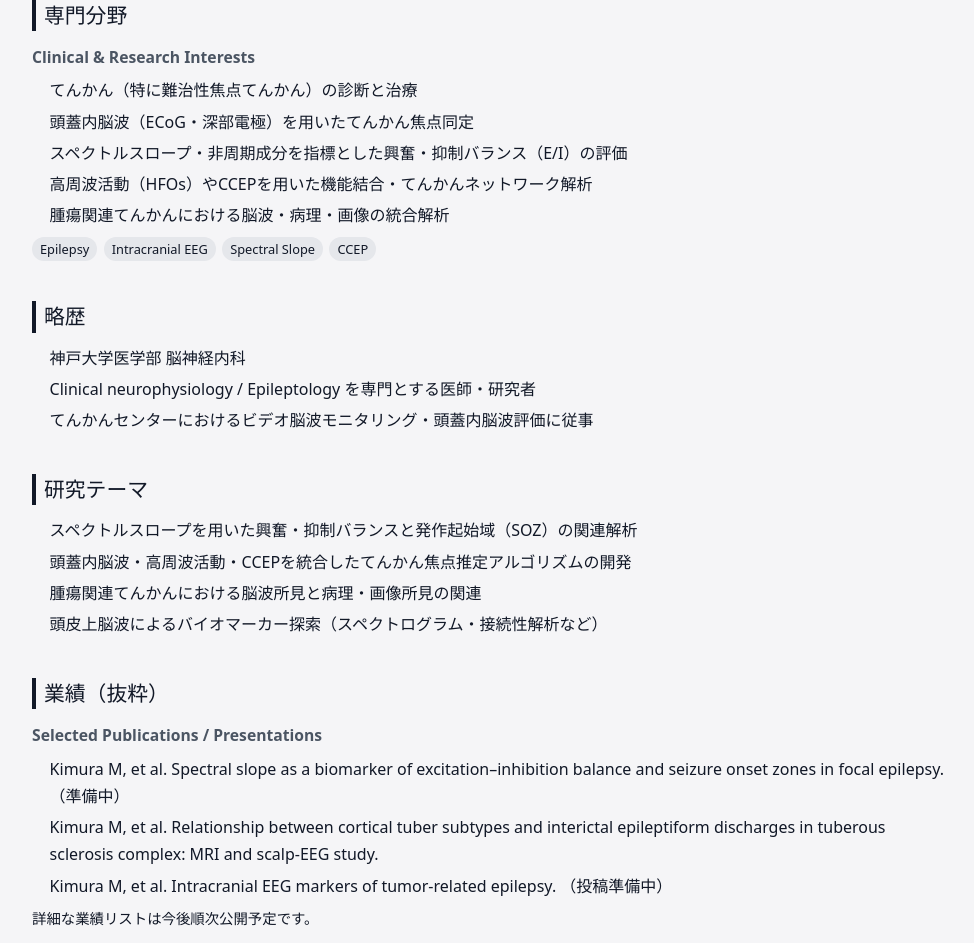
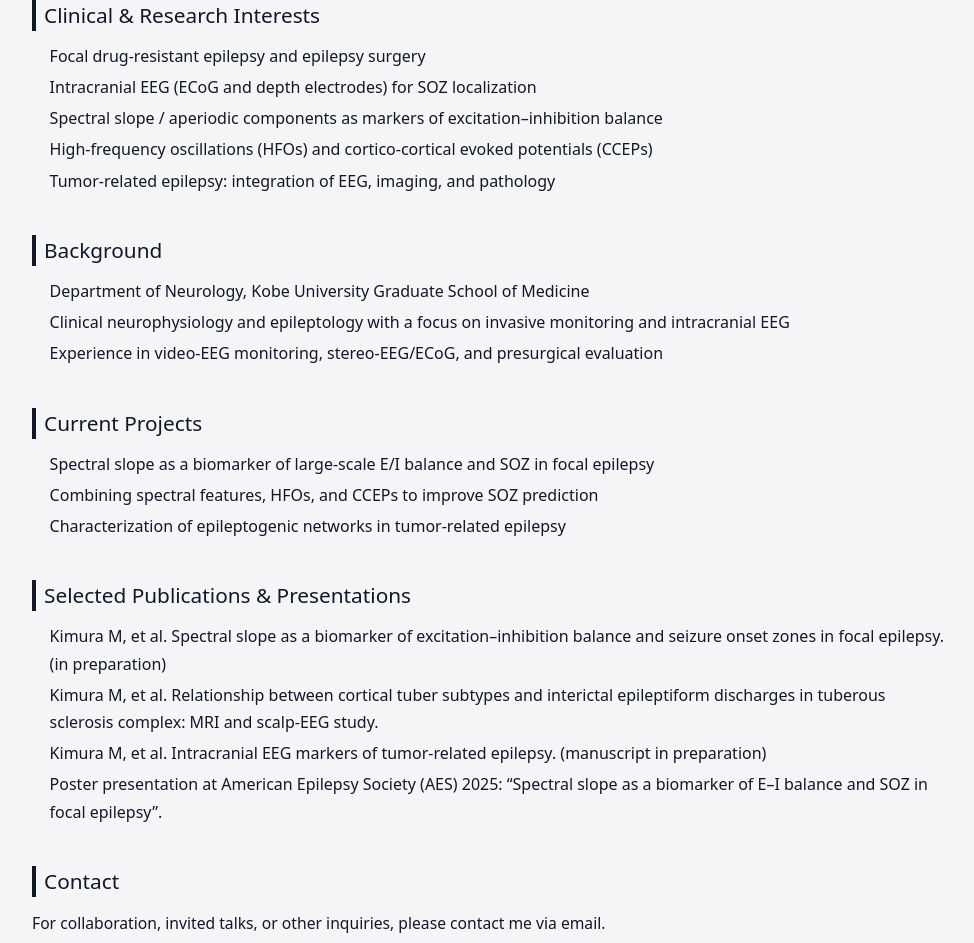
Before and after one commit to masamune-kimura/personal-website, a Next.js app: page /en in a window 1280 px wide. Shown: the part 280-1223 px from the top of the page, without its empty margins (152-1126 px from the left). Built offline with nearby package versions, Linux system fonts and the light colour scheme.

Commit message:
Add Japanese and English pages

```diff
--- a/app/en/page.tsx
+++ b/app/en/page.tsx
@@ -1,65 +1,81 @@
-// app/ja/page.tsx
-export default function JapaneseHome() {
+// app/en/page.tsx
+export default function EnglishHome() {
   return (
     <>
       <section className="section">
-        <h2>ご挨拶</h2>
+        <h2>About</h2>
         <p>
-          木村政宗（Masamune Kimura）と申します。脳神経内科医として主にてんかん診療と
-          脳波（特に頭蓋内脳波）の解析に従事しています。臨床現場での経験と研究を通じて、
-          てんかん外科の精度向上と、患者さん一人ひとりに最適な治療選択を届けることを目指しています。
+          I am a neurologist and clinical neurophysiologist specializing in
+          epilepsy, intracranial EEG, and invasive presurgical evaluation. My
+          work focuses on improving seizure onset zone (SOZ) localization and
+          translating advanced electrophysiological analyses into practical
+          clinical tools.
         </p>
       </section>
 
       <section className="section">
-        <h2>専門分野</h2>
-        <p className="section-subtitle">Clinical & Research Interests</p>
+        <h2>Clinical & Research Interests</h2>
         <ul>
-          <li>てんかん（特に難治性焦点てんかん）の診断と治療</li>
-          <li>頭蓋内脳波（ECoG・深部電極）を用いたてんかん焦点同定</li>
-          <li>スペクトルスロープ・非周期成分を指標とした興奮・抑制バランス（E/I）の評価</li>
-          <li>高周波活動（HFOs）やCCEPを用いた機能結合・てんかんネットワーク解析</li>
-          <li>腫瘍関連てんかんにおける脳波・病理・画像の統合解析</li>
-        </ul>
-        <div className="badge-list">
-          <span className="badge">Epilepsy</span>
-          <span className="badge">Intracranial EEG</span>
-          <span className="badge">Spectral Slope</span>
-          <span className="badge">CCEP</span>
-        </div>
-      </section>
-
-      <section className="section">
-        <h2>略歴</h2>
-        <ul>
-          <li>神戸大学医学部 脳神経内科</li>
-          <li>Clinical neurophysiology / Epileptology を専門とする医師・研究者</li>
-          <li>てんかんセンターにおけるビデオ脳波モニタリング・頭蓋内脳波評価に従事</li>
+          <li>Focal drug-resistant epilepsy and epilepsy surgery</li>
+          <li>
+            Intracranial EEG (ECoG and depth electrodes) for SOZ localization
+          </li>
+          <li>
+            Spectral slope / aperiodic components as markers of
+            excitation–inhibition balance
+          </li>
+          <li>
+            High-frequency oscillations (HFOs) and cortico-cortical evoked
+            potentials (CCEPs)
+          </li>
+          <li>
+            Tumor-related epilepsy: integration of EEG, imaging, and pathology
+          </li>
         </ul>
       </section>
 
       <section className="section">
-        <h2>研究テーマ</h2>
+        <h2>Background</h2>
         <ul>
           <li>
-            スペクトルスロープを用いた興奮・抑制バランスと発作起始域（SOZ）の関連解析
+            Department of Neurology, Kobe University Graduate School of Medicine
           </li>
           <li>
-            頭蓋内脳波・高周波活動・CCEPを統合したてんかん焦点推定アルゴリズムの開発
+            Clinical neurophysiology and epileptology with a focus on invasive
+            monitoring and intracranial EEG
           </li>
-          <li>腫瘍関連てんかんにおける脳波所見と病理・画像所見の関連</li>
-          <li>頭皮上脳波によるバイオマーカー探索（スペクトログラム・接続性解析など）</li>
+          <li>
+            Experience in video-EEG monitoring, stereo-EEG/ECoG, and
+            presurgical evaluation
+          </li>
         </ul>
       </section>
 
       <section className="section">
-        <h2>業績（抜粋）</h2>
-        <p className="section-subtitle">Selected Publications / Presentations</p>
+        <h2>Current Projects</h2>
+        <ul>
+          <li>
+            Spectral slope as a biomarker of large-scale E/I balance and SOZ in
+            focal epilepsy
+          </li>
+          <li>
+            Combining spectral features, HFOs, and CCEPs to improve SOZ
+            prediction
+          </li>
+          <li>
+            Characterization of epileptogenic networks in tumor-related
+            epilepsy
+          </li>
+        </ul>
+      </section>
+
+      <section className="section">
+        <h2>Selected Publications & Presentations</h2>
         <ul>
           <li>
             Kimura M, et al. Spectral slope as a biomarker of
             excitation–inhibition balance and seizure onset zones in focal
-            epilepsy. （準備中）
+            epilepsy. (in preparation)
           </li>
           <li>
             Kimura M, et al. Relationship between cortical tuber subtypes and
@@ -68,18 +84,20 @@ export default function JapaneseHome() {
           </li>
           <li>
             Kimura M, et al. Intracranial EEG markers of tumor-related
-            epilepsy. （投稿準備中）
+            epilepsy. (manuscript in preparation)
+          </li>
+          <li>
+            Poster presentation at American Epilepsy Society (AES) 2025: “Spectral
+            slope as a biomarker of E–I balance and SOZ in focal epilepsy”.
           </li>
         </ul>
-        <p style={{ fontSize: "0.9rem", marginTop: "0.4rem" }}>
-          詳細な業績リストは今後順次公開予定です。
-        </p>
       </section>
 
       <section className="section">
-        <h2>お問い合わせ</h2>
+        <h2>Contact</h2>
         <p>
-          共同研究・講演依頼などに関するお問い合わせは、所属機関経由もしくは以下のメールアドレスまでお願いいたします。
+          For collaboration, invited talks, or other inquiries, please contact
+          me via email.
         </p>
         <p>
           Email:{" "}
```
